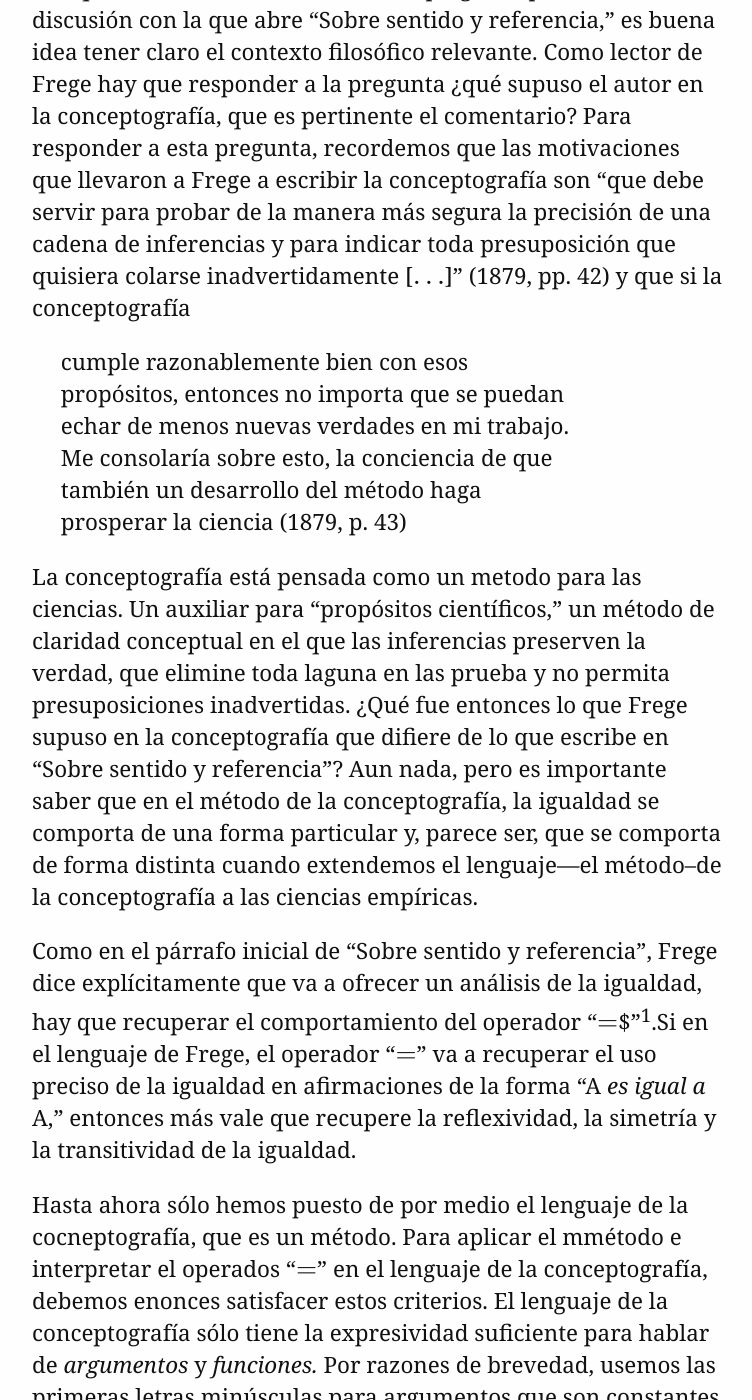
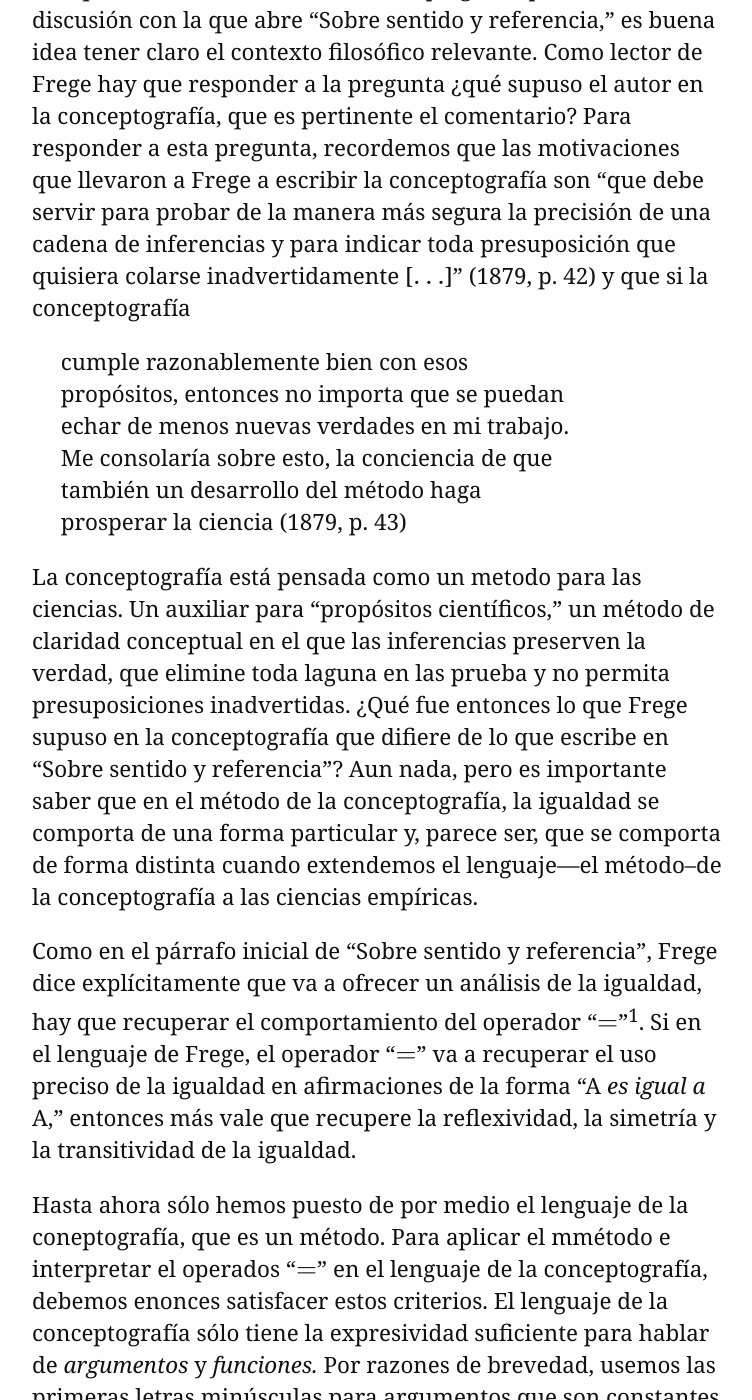
Before and after one commit to Oiuhukt/failosophy, a Jekyll site: the page built from _posts/2026-03-27-frege.md, in a window 1280 px wide and 1400 px high, scrolled down 4779 px. Shown: the whole window, without its empty margins (32-784 px from the left). Built offline with Jekyll 4.4.1, drawn with Linux system fonts in a browser that asks for light colours; some web fonts are replaced.

Commit message:
dando formato al último post

```diff
--- a/_posts/2026-03-27-frege.md
+++ b/_posts/2026-03-27-frege.md
@@ -123,7 +123,7 @@ relevante. Como lector de Frege hay que responder a la pregunta ¿qué supuso el
 en la conceptografía, que es pertinente el comentario? Para responder a esta pregunta, recordemos que las motivaciones
 que llevaron a Frege a escribir la conceptografía son "que debe servir para probar de
 la manera más segura la precisión de una cadena de inferencias y para indicar toda
-presuposición que quisiera colarse inadvertidamente [$$\ldots$$]" (1879, pp. 42) y que
+presuposición que quisiera colarse inadvertidamente [$$\ldots$$]" (1879, p. 42) y que
 si la conceptografía
 
 > cumple razonablemente bien con esos propósitos, entonces no importa que se puedan
@@ -140,12 +140,12 @@ igualdad se comporta de una forma particular y, parece ser,  que se comporta de
 
 Como en el párrafo inicial de "Sobre sentido y referencia", Frege dice explícitamente
 que va a ofrecer un análisis de la igualdad, hay que recuperar el comportamiento del
-operador "$$ = $$$"[^1].Si en el
+operador "$$ = $$"[^1]. Si en el
 lenguaje de Frege, el operador "$$ = $$" va a recuperar el uso preciso de la igualdad
 en afirmaciones de la forma "A _es igual a_ A," entonces más vale que recupere la
 reflexividad, la simetría y la transitividad de la igualdad.
 
-Hasta ahora sólo hemos puesto de por medio el lenguaje de la cocneptografía, que es
+Hasta ahora sólo hemos puesto de por medio el lenguaje de la coneptografía, que es
 un método. Para aplicar el mmétodo e interpretar el operados "$$ = $$" en el lenguaje
 de la conceptografía, debemos enonces satisfacer estos criterios. El lenguaje de la
 conceptografía sólo tiene la expresividad suficiente para hablar de _argumentos_ y
```
